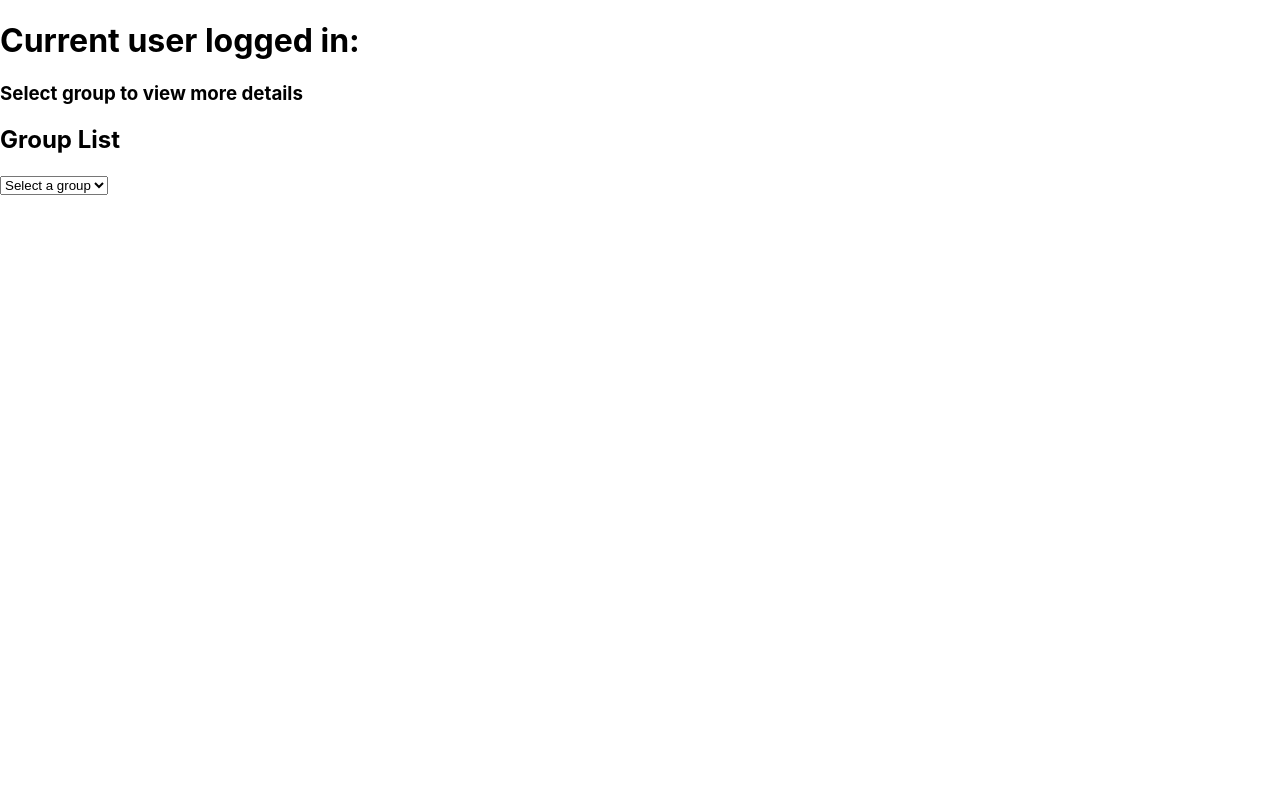
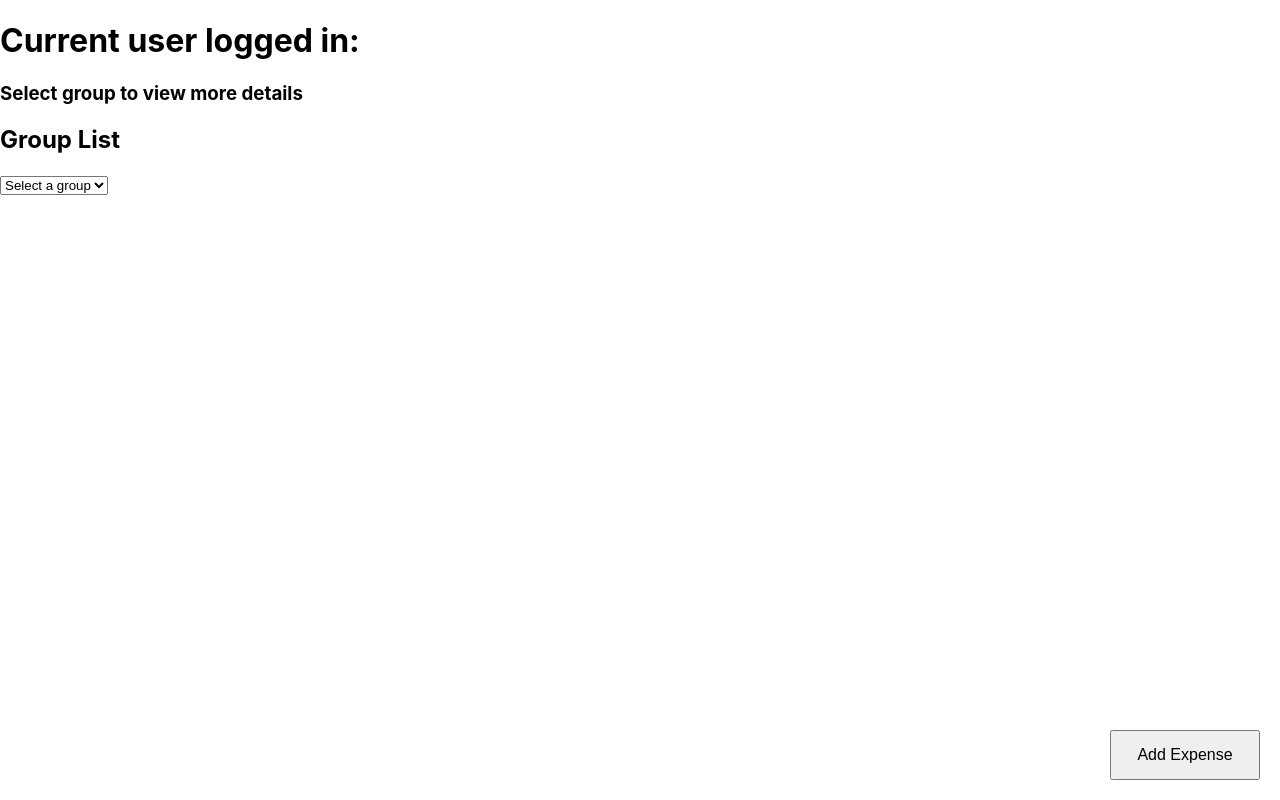
Before and after one commit to DangJustin/CapstoneProject, a React (Create React App) app in the folder src/poc_demo/frontend/: page /users in a window 1280 px wide. Built offline with nearby package versions, Linux system fonts and the light colour scheme; the HTML template or start-up script is replaced by a standard one.

Commit message:
Added button for expense page

```diff
--- a/src/poc_demo/frontend/src/App.js
+++ b/src/poc_demo/frontend/src/App.js
@@ -2,6 +2,7 @@ import React from 'react';
 import { BrowserRouter as Router, Route, Routes } from 'react-router-dom';
 import UsersList from './UsersList';
 import Login from './Login';
+import Expense from './Expense';
 
 const App = () => {
   return (
@@ -9,6 +10,7 @@ const App = () => {
       <Routes>
         <Route exact path="/" element={<Login/>} /> {/* Form page */}
         <Route path="/users" element={<UsersList/>} /> {/* Users List page */}
+        <Route path="/expense" element={<Expense/>} /> {/* Expense page */}
       </Routes>
     </Router>
   );
--- /dev/null
+++ b/src/poc_demo/frontend/src/Expense.js
@@ -0,0 +1,12 @@
+import React from 'react';
+
+const Expense = () => {
+  return (
+    <div>
+      <h2>This is the Expense Page</h2>
+      {/* Add content for the new page */}
+    </div>
+  );
+};
+
+export default Expense;
--- a/src/poc_demo/frontend/src/UsersList.js
+++ b/src/poc_demo/frontend/src/UsersList.js
@@ -1,9 +1,11 @@
 import React, { useEffect, useState } from 'react';
+import { useNavigate } from "react-router-dom";
 
 const UsersList = () => {
   const [groups, setGroups] = useState([]);
   const [loggedInUser, setLoggedInUser] = useState('');
   const [selectedGroup, setSelectedGroup] = useState('');
+  const navigate = useNavigate();
 
   useEffect(() => {
     const user = localStorage.getItem('username');
@@ -47,6 +49,10 @@ const UsersList = () => {
           {/* Add more details or actions based on the selected group */}
         </div>
       )}
+
+      <button style={{ position: 'absolute', bottom: '20px', right: '20px', width: '150px', height: '50px', fontSize: '16px'}} type="button" onClick={() => navigate("/expense")}>
+          Add Expense
+      </button>
     </div>
   );
 };
```
